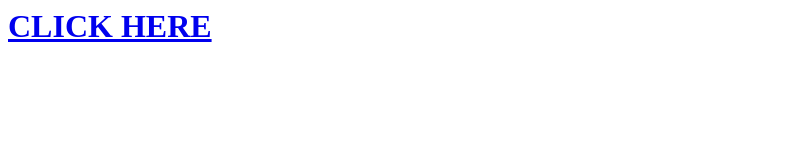
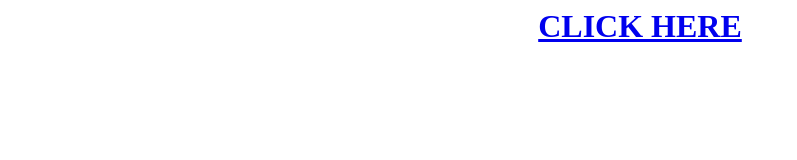
Before and after one commit to iwasMateo/music, a plain HTML site: page index.html in a window 1280 px wide. Shown: the whole page, without its empty margins (0-797 px from the left). Drawn offline with Linux system fonts and the light colour scheme.

Commit message:
Add center alignment style to index.html

```diff
--- a/index.html
+++ b/index.html
@@ -1 +1,7 @@
 <h1><a href="player.html">CLICK HERE</a></h1>
+<style>
+  body {
+    text-align: center;
+    justify-items: center;
+  }
+</style>
```
